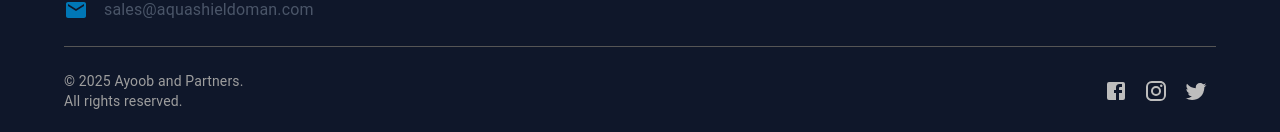
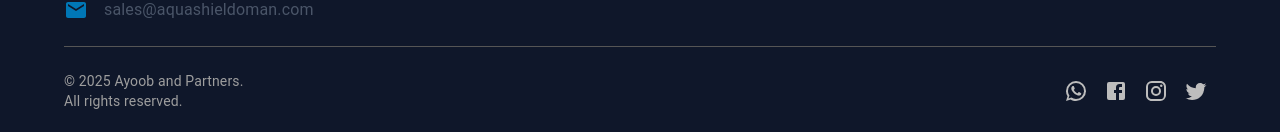
Before and after one commit to AyoobAndPartners/ayoobandpartners, a React (Create React App) app: page / in a window 1280 px wide. Shown: the part 2449-2581 px from the top of the page. Built offline with nearby package versions, Linux system fonts and the light colour scheme.

Commit message:
Update Footer.js

```diff
--- a/src/pages/Footer.js
+++ b/src/pages/Footer.js
@@ -1,6 +1,6 @@
 import React from 'react';
 import { Box, Container, Grid, Typography, Link, IconButton, Divider } from '@mui/material';
-import { Facebook, Instagram, Email, Phone, LocationOn, Twitter } from '@mui/icons-material';
+import { Facebook, Instagram, Email, Phone, LocationOn, Twitter, WhatsApp } from '@mui/icons-material';
 
 export default function Footer() {
   return (
@@ -80,6 +80,15 @@ export default function Footer() {
           <Box>
   <IconButton
     color="inherit"
+    href="https://wa.me/96896389104?text=Hi%20AquaShield%2C%20I%20would%20like%20to%20get%20a%20quote%20for%20a%20water%20purifier."
+    target="_blank"
+    rel="noopener noreferrer"
+    sx={{ color: 'grey.400' }}
+  >
+    <WhatsApp />
+  </IconButton>
+  <IconButton
+    color="inherit"
     href="https://www.facebook.com/share/16xuKnXtqm/"
     target="_blank"
     rel="noopener noreferrer"
@@ -97,7 +106,6 @@ export default function Footer() {
   >
     <Instagram />
   </IconButton>
-
   <IconButton
     color="inherit"
     href="https://twitter.com/aquashieldoman"
@@ -106,6 +114,7 @@ export default function Footer() {
     sx={{ color: 'grey.400' }}
   >
     <Twitter />
+
   </IconButton>
 </Box>
 
```
